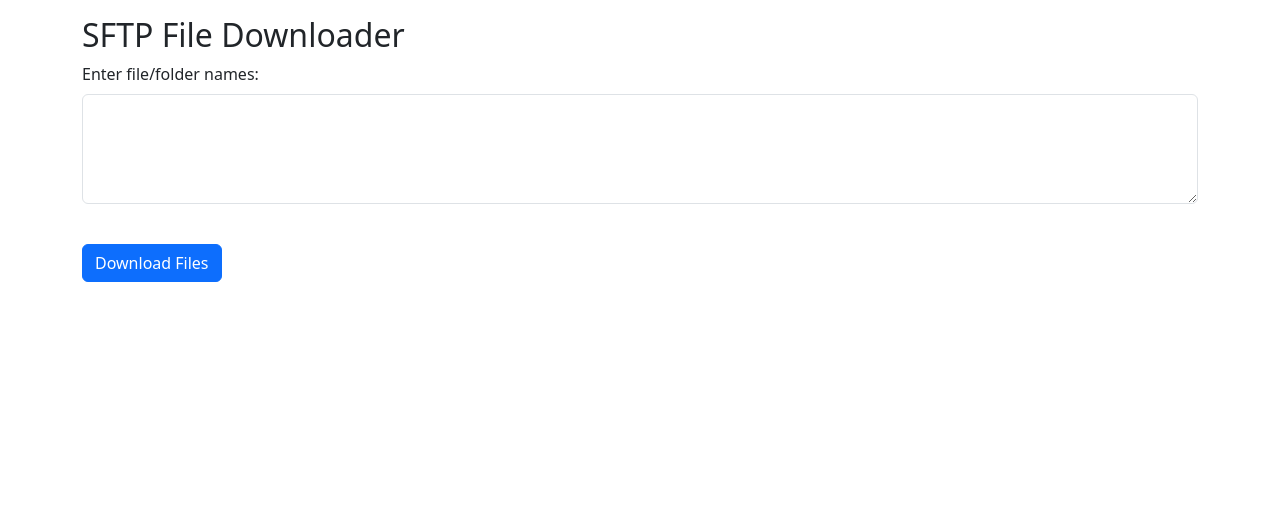
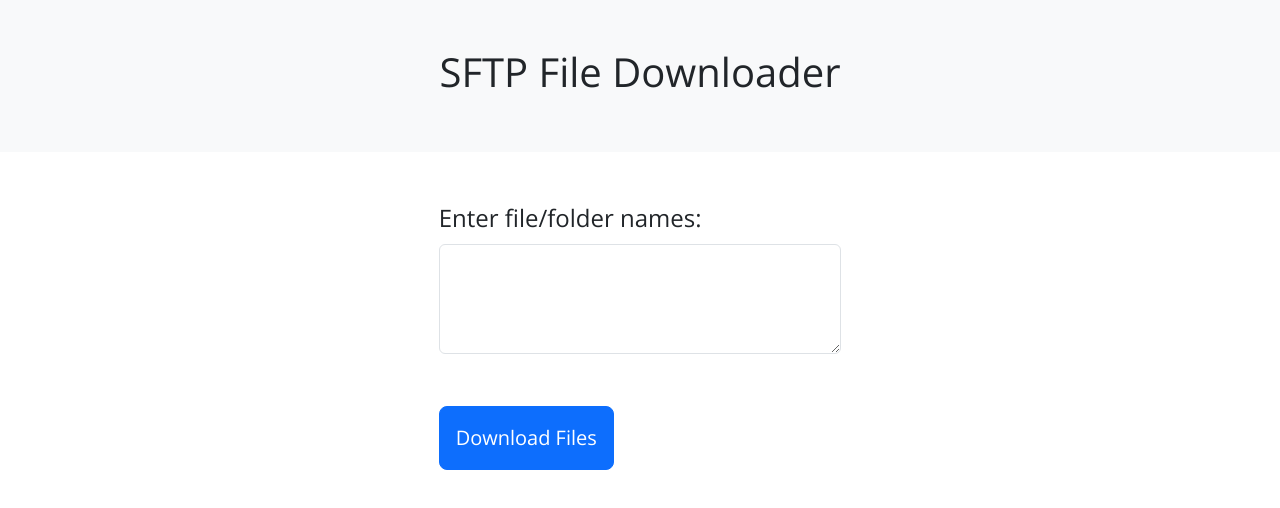
Before and after one commit to mhans003/sftp_client, a website: page public/index.html in a window 1280 px wide. Drawn offline with nearby package versions, Linux system fonts and the light colour scheme.

Commit message:
Added font, heading, and text size styles to index

```diff
--- a/config.js
+++ b/config.js
@@ -1,6 +1,6 @@
 const config = {
     //Leave blank to use browser/API endpoint for downloads. To read from file, put a text file in the input fodler and enter the filename as a string below
-    inputFilePath: 'input.txt',
+    inputFilePath: '',
     errorOutputFile: 'output/error.txt',
     successOutputFile: 'output/success.txt',
     ftpPrefix: '/public_html'
--- a/public/index.html
+++ b/public/index.html
@@ -5,23 +5,27 @@
   <meta charset="UTF-8">
   <meta name="viewport" content="width=device-width, initial-scale=1.0">
   <link href="https://cdn.jsdelivr.net/npm/bootstrap@5.3.3/dist/css/bootstrap.min.css" rel="stylesheet" integrity="sha384-QWTKZyjpPEjISv5WaRU9OFeRpok6YctnYmDr5pNlyT2bRjXh0JMhjY6hW+ALEwIH" crossorigin="anonymous">
+  <link rel="preconnect" href="https://fonts.googleapis.com">
+  <link rel="preconnect" href="https://fonts.gstatic.com" crossorigin>
+  <link href="https://fonts.googleapis.com/css2?family=Open+Sans:wght@300;400;700&display=swap" rel="stylesheet">
+  <link href="styles.css" rel="stylesheet">
   <title>SFTP File Downloader</title>
 </head>
 <body>
-  <div class="container">
-    <div class="row mt-3">
+  <div class="container-fluid">
+    <div class="row bg-light py-5">
       <div class="col-12">
-        <h1 class="h2">SFTP File Downloader</h1>
+        <h1 class="text-center">SFTP File Downloader</h1>
       </div>
     </div>
     <div class="row">
-      <div class="col-12">
+      <div class="col-sm-9 col-md-6 col-lg-4 mx-auto my-5 fs-4 text">
         <form id="fileForm" action="/download" method="post">
           <div class="mb-3">
             <label for="fileList" class="form-label">Enter file/folder names:</label><br>
             <textarea id="fileList" class="form-control" name="fileList" rows="4" cols="50"></textarea><br>
           </div>
-          <button class="btn btn-primary" type="submit" id="submitButton">Download Files</button>
+          <button class="btn btn-primary p-3 btn-lg" type="submit" id="submitButton">Download Files</button>
         </form>
       </div>
     </div>
--- /dev/null
+++ b/public/styles.css
@@ -0,0 +1,3 @@
+body {
+    font-family: "Open Sans", sans-serif;
+}
```
